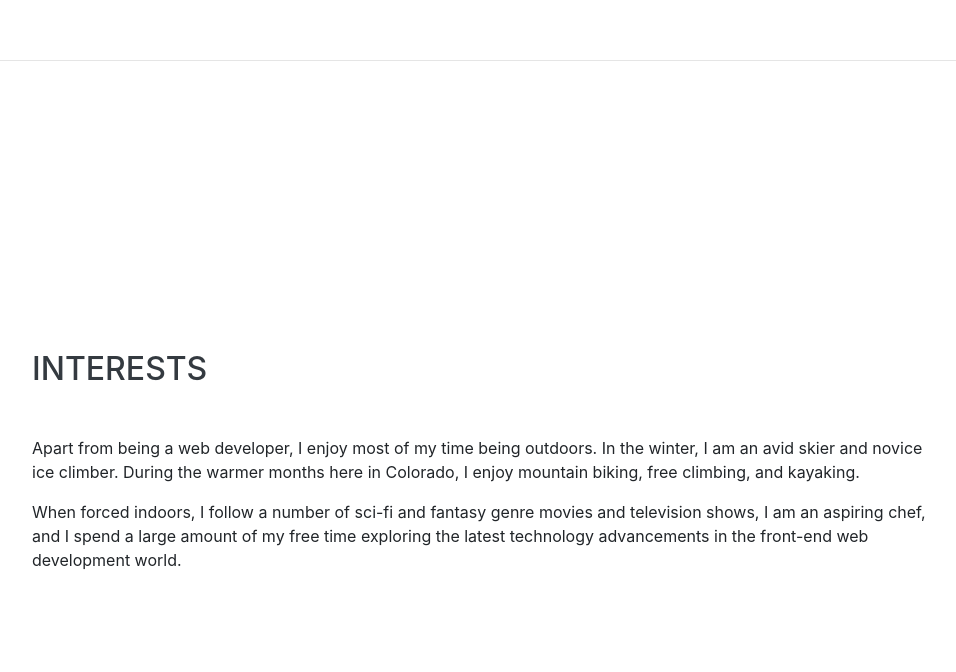
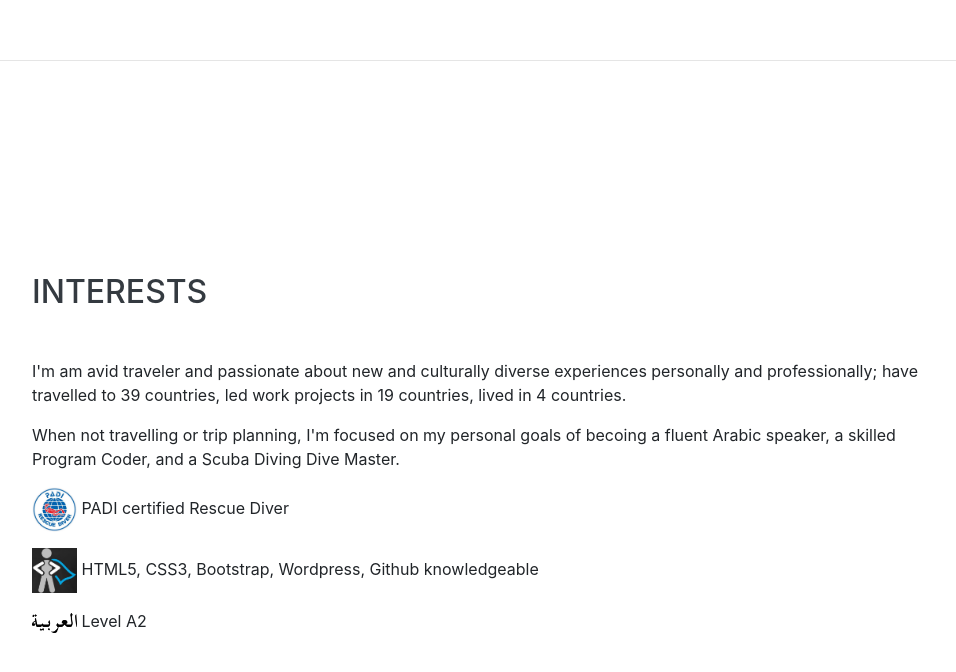
Before and after one commit to gonzalesvg/portfolio, a website with bundled scripts: page index.html in a window 1280 px wide. Shown: the part 3143-3815 px from the top of the page, without its empty margins (288-1244 px from the left). Built offline with nearby package versions, Linux system fonts and the light colour scheme; a web font is replaced by a local one.

Commit message:
interests

```diff
--- a/css/resume.css
+++ b/css/resume.css
@@ -55,6 +55,10 @@ p.lead {
 
 .italic{
   font-style:italic;
+}
+
+.arabic{
+  border:0.5px solid rgba(255, 255, 255, 0.2);
 }
 
 .social-icons a {
--- a/index.html
+++ b/index.html
@@ -231,8 +231,16 @@
     <section class="resume-section p-3 p-lg-5 d-flex align-items-center" id="interests">
       <div class="w-100">
         <h2 class="mb-5">Interests</h2>
-        <p>Apart from being a web developer, I enjoy most of my time being outdoors. In the winter, I am an avid skier and novice ice climber. During the warmer months here in Colorado, I enjoy mountain biking, free climbing, and kayaking.</p>
-        <p class="mb-0">When forced indoors, I follow a number of sci-fi and fantasy genre movies and television shows, I am an aspiring chef, and I spend a large amount of my free time exploring the latest technology advancements in the front-end web development world.</p>
+        <p>I'm am avid traveler and passionate about new and culturally diverse experiences personally and professionally; have travelled to 39 countries, led work projects in 19 countries, lived in 4 countries.</p>
+        <p>When not travelling or trip planning, I'm focused on my personal goals of becoing a fluent Arabic speaker, a skilled Program Coder, and a Scuba Diving Dive Master.</p>
+        <p ><img src="img/PADI.jpg" width=45px>  PADI certified Rescue Diver</p>
+        <p ><img src="img/code.jpg" width=45px>  HTML5, CSS3, Bootstrap, Wordpress, Github knowledgeable</p>
+        <p ><img src="img/arabic.png" width=45px>  Level A2 </p>
+
+
+
+
+
       </div>
     </section>
 
```
Also changed, not shown: img/arabic.png (added), img/code.jpg (added), img/padi.jpg (added).
